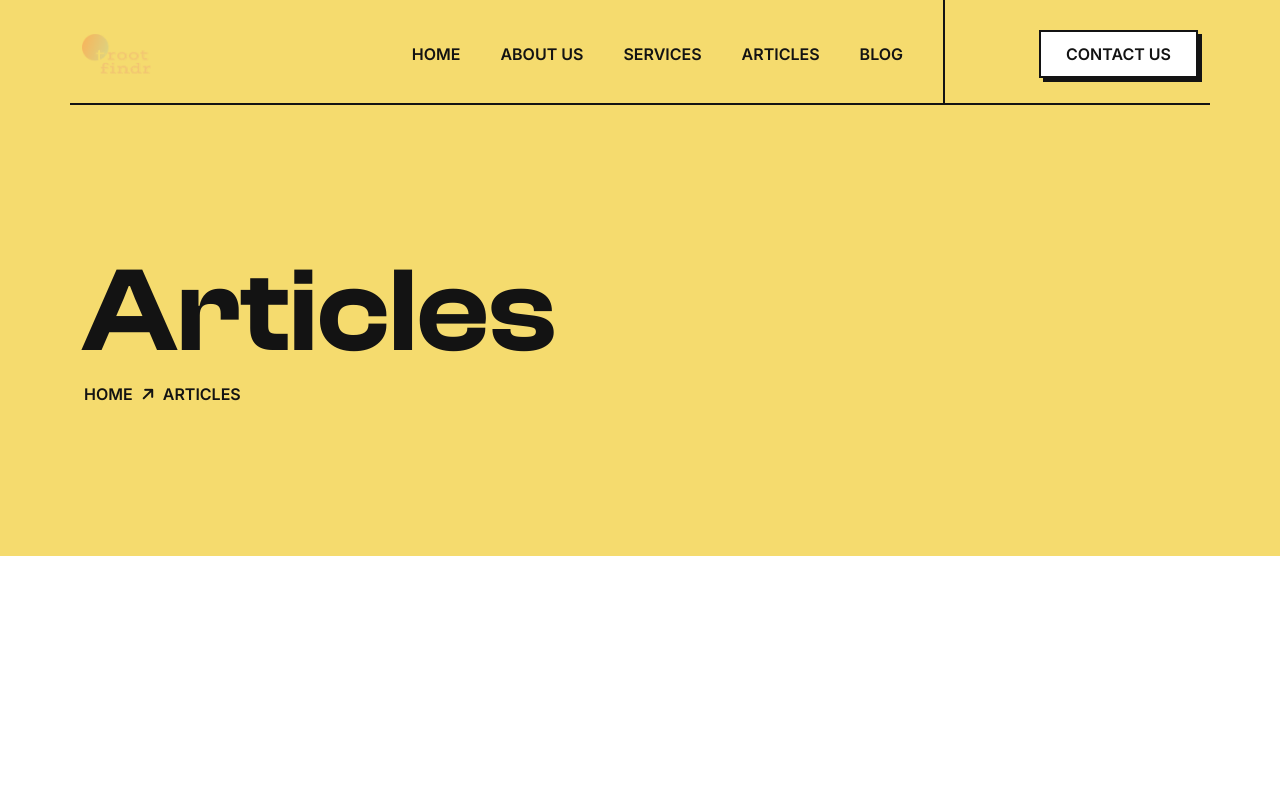
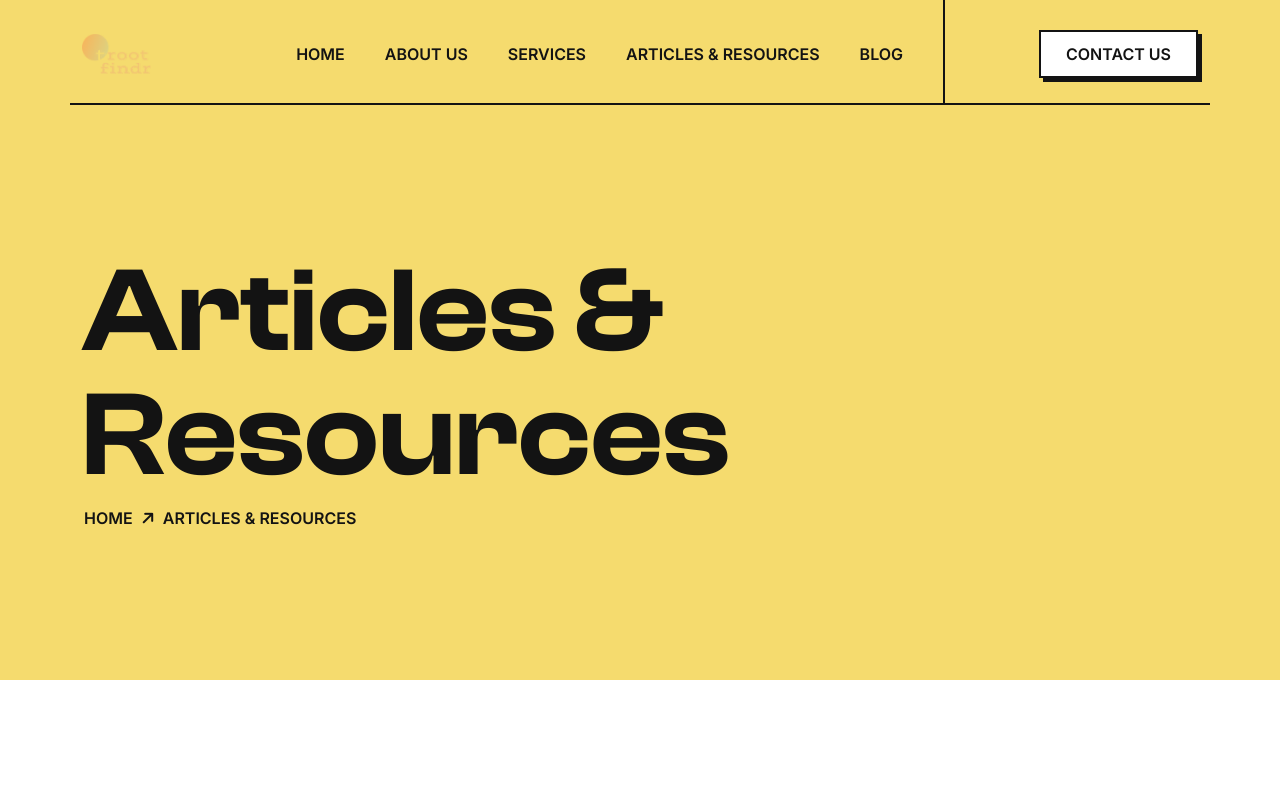
Before and after one commit to maceteligolden/troot, a plain HTML site: page articles.html in a window 1280 px wide. Shown: the top 800 px of the page. Drawn offline with nearby package versions, Linux system fonts and the light colour scheme; no server answers; files whose address does not match are found by name.

Commit message:
update:change navbar in articles

```diff
--- a/articles.html
+++ b/articles.html
@@ -55,19 +55,19 @@
                     <li class="nav-item dropdown">
                         <a class="nav-link dropdown-toggle" href="services.html" role="button" data-toggle="dropdown"
                             aria-haspopup="true" aria-expanded="false">
-                            services
+                            Services
                         </a>
                     </li>
                     <li class="nav-item dropdown">
                         <a class="nav-link dropdown-toggle" href="articles.html" role="button" data-toggle="dropdown"
                             aria-haspopup="true" aria-expanded="false">
-                            articles
+                            Articles & Resources
                         </a>
                     </li>
                     <li class="nav-item dropdown">
                         <a class="nav-link dropdown-toggle" href="blogs.html" role="button" data-toggle="dropdown"
                             aria-haspopup="true" aria-expanded="false">
-                            blog
+                            Blog
                         </a>
                     </li>
                 </ul>
@@ -84,11 +84,11 @@
     <div class="breadcrumb_area" data-bg-color="#F5DB6E">
         <div class="container">
             <div class="breadcrumb_content">
-                <h2>Articles</h2>
+                <h2>Articles & Resources</h2>
                 <div class="breadcrumb_category">
                     <span><a href="index.html">Home</a></span>
                     <span><i class="fa-solid fa-arrow-right"></i></span>
-                    <span><a href="">Articles</a></span>
+                    <span><a href="">Articles & Resources</a></span>
                 </div>
             </div>
         </div>
```
